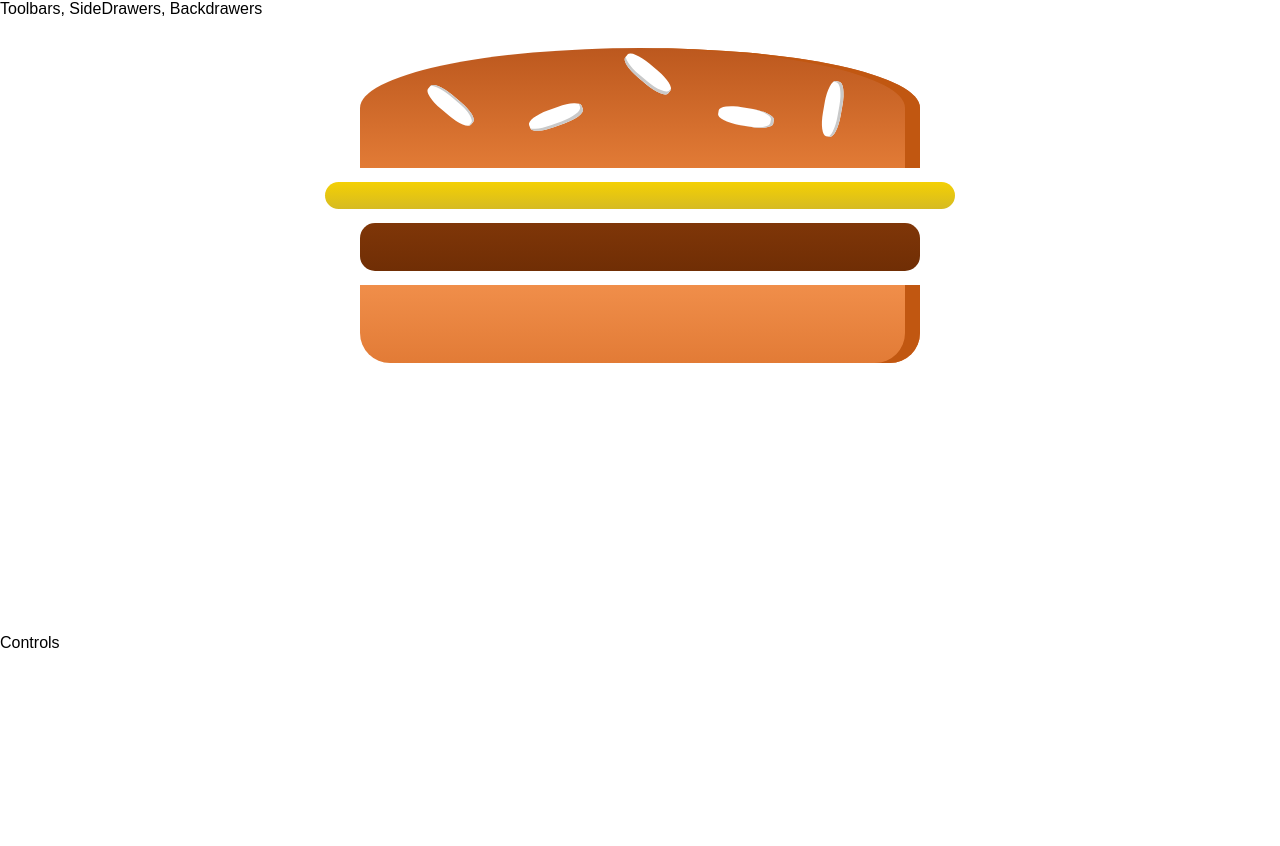
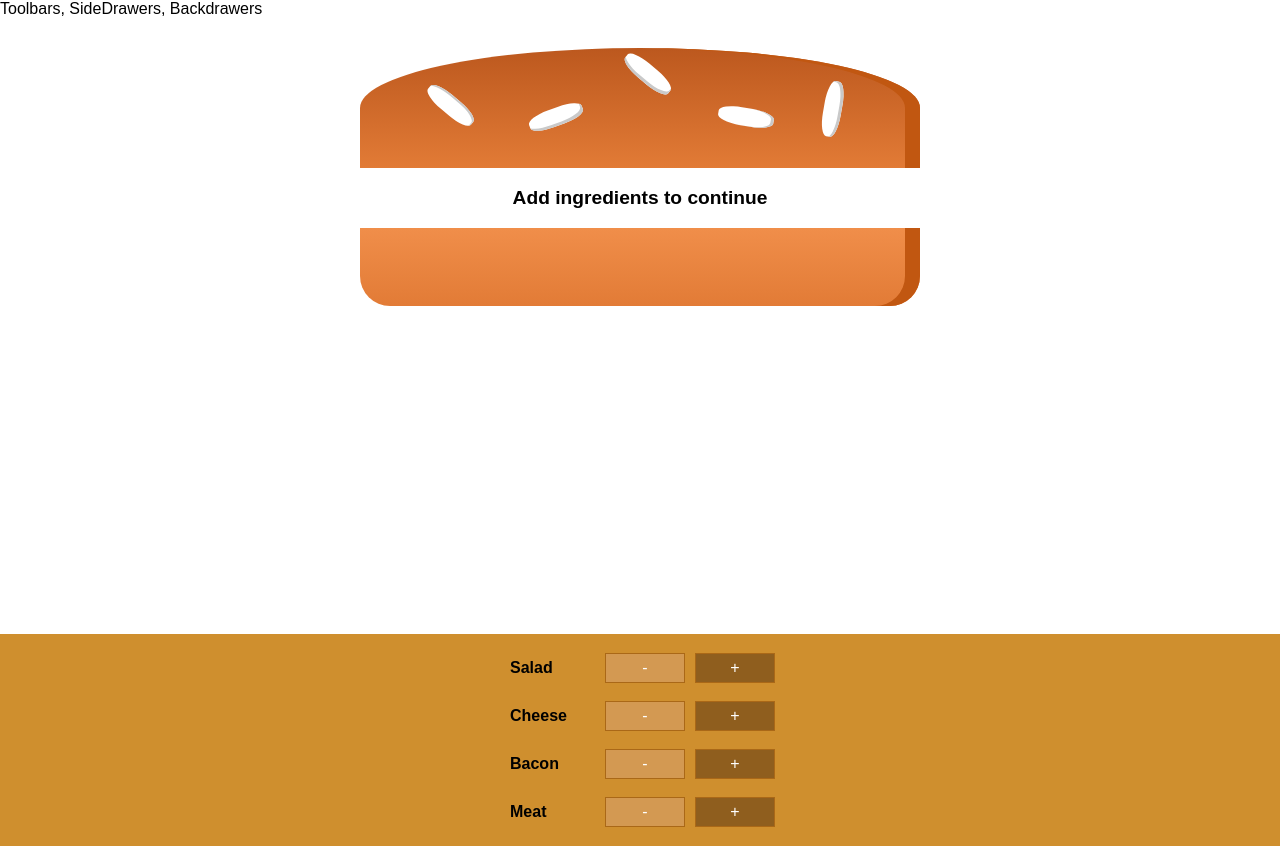
Before and after one commit to systementropy/react-tutorial, a React (Create React App) app: page / in a window 1280 px wide. Before the commit the page ends 800 px from the top, so only its background shows below. Built offline with nearby package versions, Linux system fonts and the light colour scheme.

Commit message:
Burger with controls

```diff
--- /dev/null
+++ b/src/Components/Burger/BuildControls/BuildControl/BuildControl.js
@@ -0,0 +1,16 @@
+import React from 'react';
+import classes from './BuildControl.module.css'
+const buildControl = (props) => (
+	<div className={classes.BuildControl}>
+		<div className={classes.Label}>{props.label}</div>
+		<button
+			className={classes.Less}
+			onClick = {props.removed}
+		>-</button>
+		<button
+			className={classes.More}
+			onClick = {props.added}
+		>+</button>
+	</div>
+)
+export default buildControl;
--- /dev/null
+++ b/src/Components/Burger/BuildControls/BuildControl/BuildControl.module.css
@@ -0,0 +1,56 @@
+.BuildControl {
+    display: flex;
+    justify-content: space-between;
+    align-items: center;
+    margin: 5px 0;
+}
+
+.BuildControl button {
+    display: block;
+    font: inherit;
+    padding: 5px;
+    margin: 0 5px;
+    width: 80px;
+    border: 1px solid #AA6817;
+    cursor: pointer;
+    outline: none;
+}
+
+.BuildControl button:disabled {
+    background-color: #AC9980;
+    border: 1px solid #7E7365;
+    color: #ccc;
+    cursor: default;
+}
+
+.BuildControl button:hover:disabled {
+    background-color: #AC9980;
+    color: #ccc;
+    cursor: not-allowed;
+}
+
+.Label {
+    padding: 10px;
+    font-weight: bold;
+    width: 80px;
+}
+
+.BuildControl .Less {
+    background-color: #D39952;
+    color: white;
+}
+
+.BuildControl .More {
+    background-color: #8F5E1E;
+    color: white;
+}
+
+.BuildControl .Less:hover, .BuildControl .Less:active {
+    background-color: #DAA972;
+    color: white;
+}
+
+.BuildControl .More:hover,.BuildControl .More:active {
+    background-color: #99703F;
+    color: white;
+}
--- /dev/null
+++ b/src/Components/Burger/BuildControls/BuildControls.js
@@ -0,0 +1,23 @@
+import React from 'react';
+import classes from './BuildControls.module.css';
+import BuildControl from './BuildControl/BuildControl'
+const controls =[
+	{label: 'Salad',type:'salad'},
+	{label: 'Cheese',type:'cheese'},
+	{label: 'Bacon',type:'bacon'},
+	{label: 'Meat',type:'meat'},
+]
+const buildControls = (props) =>(
+	<div className={classes.BuildControls}>
+		{controls.map(ctrl => (
+			<BuildControl
+				key={ctrl.label}
+				label={ctrl.label}
+				type = {ctrl.type}
+				added = {() => props.ingredientsAdded(ctrl.type)}
+				removed = {() => props.ingredientsRemoved(ctrl.type)}
+			/>
+		))}
+	</div>
+);
+export default buildControls;
--- /dev/null
+++ b/src/Components/Burger/BuildControls/BuildControls.module.css
@@ -0,0 +1,10 @@
+.BuildControls{
+	width: 100%;
+	background-color: #CF8F2E;
+	display: flex;
+	flex-direction: column;
+	align-items: center;
+	box-shadow: 0px 2px 1px #CCC;
+	margin: auto;
+	padding: 10px 0;
+}
--- a/src/Components/Burger/Burger.js
+++ b/src/Components/Burger/Burger.js
@@ -2,11 +2,22 @@
 import classes from './Burger.module.css'
 import BurgerIngredient from './BurgerIngredient/BurgerIngredient';
 const burger = (props) => {
+	let receivedIngredients = Object.keys(props.ingredients)
+										.map(igKey => {
+											return [...Array(props.ingredients[igKey])].map((_,i)=>{
+												return <BurgerIngredient key={igKey + i} type={igKey} />
+											})
+										})
+										.reduce((arr,el)=>{
+											return arr.concat(el)
+										},[]);
+	if(receivedIngredients.length===0){
+		receivedIngredients = <p>Add ingredients to continue</p>
+	}
 	return(
 		<div className={classes.Burger}>
 			<BurgerIngredient type="bread-top" />
-			<BurgerIngredient type="cheese" />
-			<BurgerIngredient type="meat" />
+			{receivedIngredients}
 			<BurgerIngredient type="bread-bottom" />
 		</div>
 
--- a/src/Containers/BurgerBuilder/BurgerBuilder.js
+++ b/src/Containers/BurgerBuilder/BurgerBuilder.js
@@ -1,12 +1,59 @@
 import React from 'react';
 import Aux from '../../HOC/Aux';
-import Burger from '../../Components/Burger/Burger'
+import Burger from '../../Components/Burger/Burger';
+import BuildControls from '../../Components/Burger/BuildControls/BuildControls.js'
+const INGREDIENT_PRICES = {
+	salad: 0.5,
+	cheese: 0.4,
+	meat: 1.3,
+	bacon: 0.7
+};
 class BurgerBuilder extends React.Component{
+	// constructor(props){
+	// 	super(props);
+	// 	this.state ={}
+	// }
+	state = {
+		ingredients: {
+			salad: 0,
+			bacon: 0,
+			cheese: 0,
+			meat: 0
+		},
+		totalPrice : 2
+	}
+	addIngredientHandler = (type) =>{
+		const oldCount = this.state.ingredients[type];
+		const newCount = oldCount+1;
+		const updatedIngredient = {
+			...this.state.ingredients
+		}
+		updatedIngredient[type] = newCount;
+		const priceChange = INGREDIENT_PRICES[type]
+		const oldPrice = this.state.totalPrice;
+		const newPrice = oldPrice + priceChange;
+		this.setState({totalPrice:newPrice,ingredients:updatedIngredient})
+	}
+	removeIngredientHandler = (type) =>{
+		const oldCount = this.state.ingredients[type];
+		const newCount = oldCount-1;
+		const updatedIngredient = {
+			...this.state.ingredients
+		}
+		updatedIngredient[type] = newCount;
+		const priceChange = INGREDIENT_PRICES[type]
+		const oldPrice = this.state.totalPrice;
+		const newPrice = oldPrice - priceChange;
+		this.setState({totalPrice:newPrice,ingredients:updatedIngredient})
+	}
 	render(){
 		return (
 			<Aux>
-				<Burger />
-				<div>Controls</div>
+				<Burger ingredients={this.state.ingredients}/>
+				<BuildControls
+					ingredientsAdded = {this.addIngredientHandler}
+					ingredientsRemoved = {this.removeIngredientHandler}
+				/>
 			</Aux>
 		)
 	}
```
